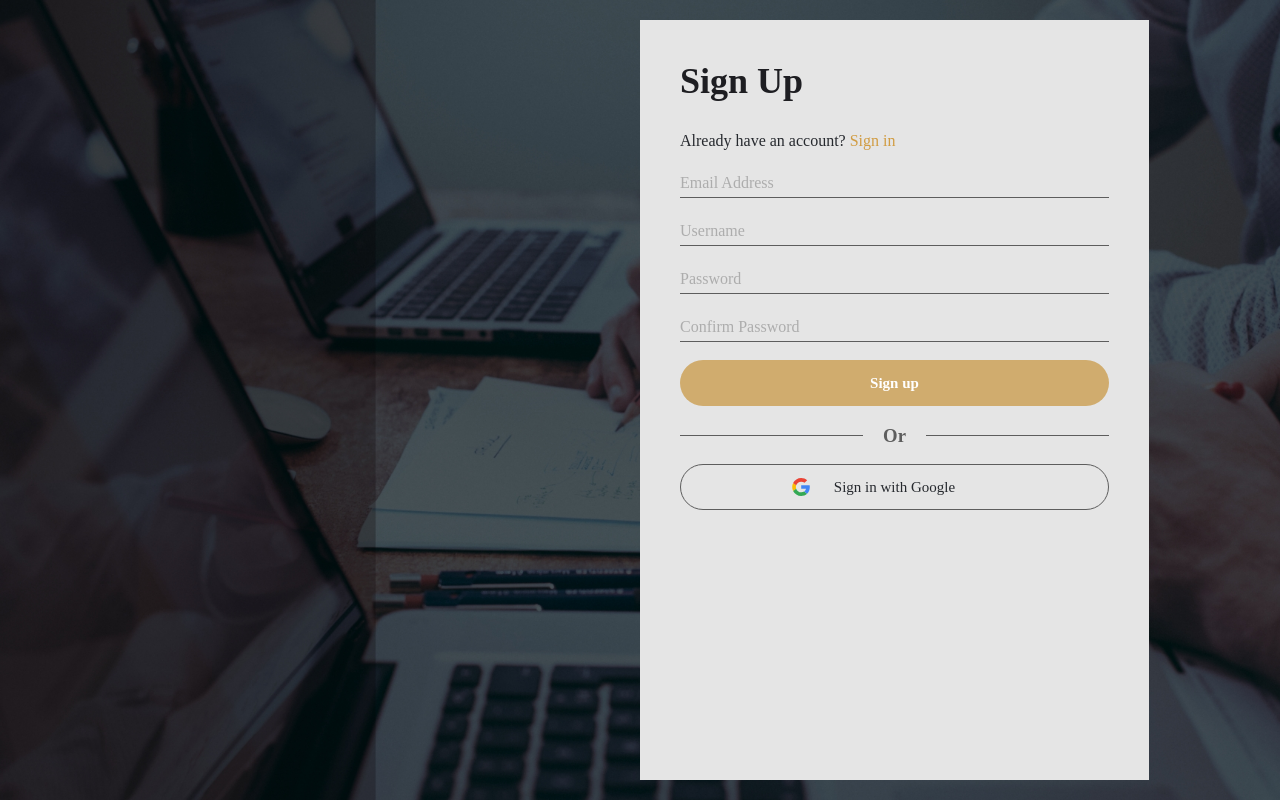
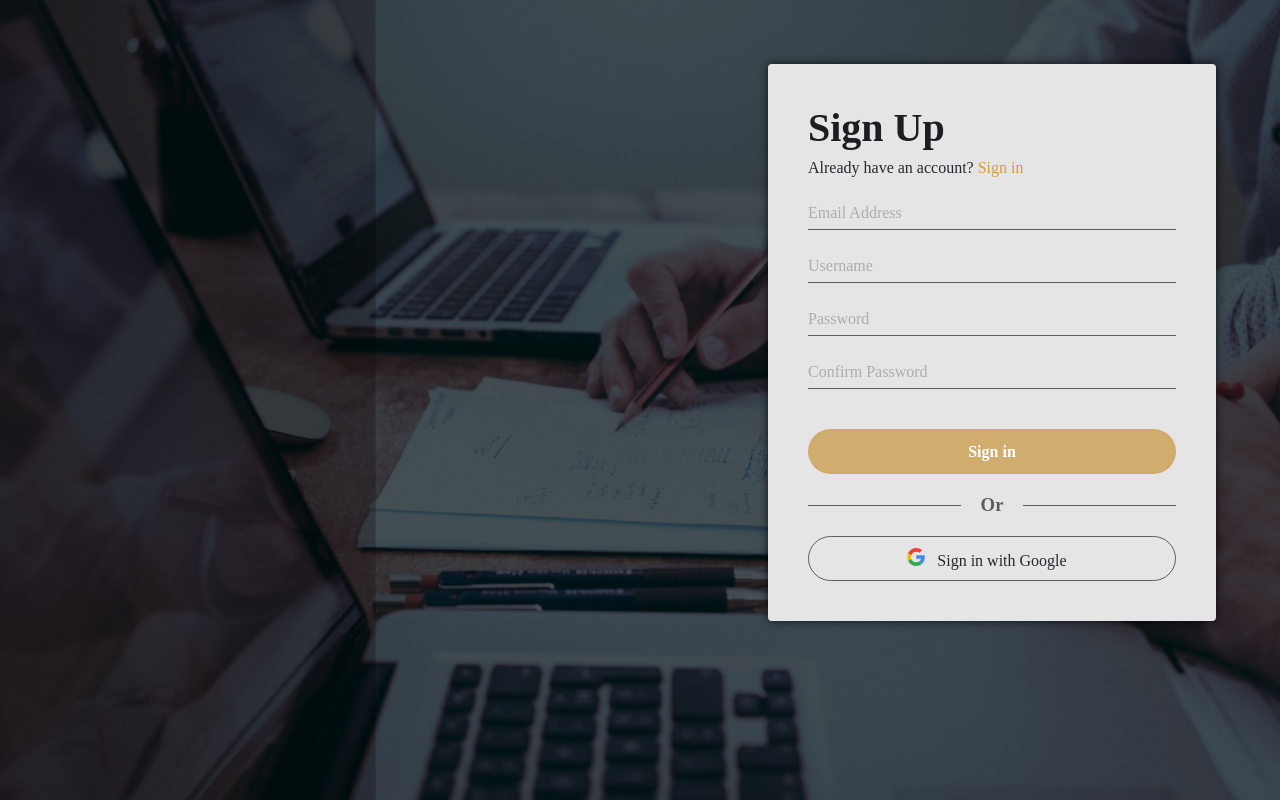
Before and after one commit to Sanjeevsd/asdfg, a Django app: page /signup/ in a window 1280 px wide. Run offline with Django 3.2, Linux system fonts and the light colour scheme; parts of the project's set-up code (start-up, migrations or seed data) failed here and were passed over; some libraries are stand-ins or nearby versions.

Commit message:
push herokusd

```diff
--- a/login_register/static/login/css/style.css
+++ b/login_register/static/login/css/style.css
@@ -1,62 +1,67 @@
-html {
-
-
+*{
+  margin: 0;
+  padding: 0;
+}
+body{
   background-repeat: no-repeat;
   background-size: cover;
   background-attachment: fixed;
   background-position: center;
 }
-
-.loginbox {
+.pstack{
+  height: 100%;
+  width: 100%;
   position: absolute;
-  width: 509px;
-  height: 95%;
-  top: 50%;
-  padding: 10px 40px;
-  left: 50%;
-  background-color: #e5e5e5;
-  transform: translate(0%, -50%);
-  box-sizing: border-box;
 }
 
-h1 {
+.form-box{
+  border-top-left-radius:0;border-top-right-radius:0;
+  padding: 40px;
+  margin: 5%;
+  box-shadow: 0px 0px 10px 0px rgba(0,0,0,0.73);
+  background: #e5e5e5;
   position: relative;
-  width: 106px;
+  border-radius:4px;
+  float: right;
+  box-sizing:border-box;
+  display:flex;
+  flex-direction:column;
+  z-index: 0;
+  min-width: 35%;
+  min-height: 60%;
+}
 
-  overflow: visible;
-  white-space: nowrap;
-  text-align: center;
+.form-box h1 {
+  position: relative;
+  text-align: left;
   font-family: Source Sans Pro;
   font-style: normal;
   font-weight: bold;
-  font-size: 36px;
+  font-size: 2.5rem;
   color: #1e1e22;
 }
 
-h2 {
+.form-box h2 {
+  padding-top: 8px;
   position: relative;
-  width: 190px;
-
-  overflow: visible;
-  white-space: nowrap;
-  text-align: center;
+  text-align: left;
   font-family: Source Sans Pro;
   font-style: normal;
   font-weight: normal;
-  font-size: 16px;
+  font-size: 1rem;
   color: #26292e;
 }
-
 
 
 .txtb{
   border-bottom: 1px solid #5d5d5d;
   position: relative;
   margin: 20px 0;
+
 }
 
 .txtb input{
-  font-size: 15px;
+  font-size: 1.2rem;
   color: #333;
   border: none;
   width: 100%;
@@ -76,19 +81,17 @@ h2 {
   z-index: -1;
   transition: .5s;
 }
-
 .txtb span::after{
   content: '';
   position: absolute;
-  width: 0%;
   height: 2px;
-  color: #adadad;
+  color:#0e0e0e;
   background: #1473E6;
   transition: .5s;
 }
 
 .focusin{
-  color: black;
+  color: red;
 }
 
 .focus + span::before{
@@ -98,117 +101,52 @@ h2 {
   width: 100%;
 }
 
+
 #create {
-  white-space: nowrap;
   text-align: center;
   font-family: Source Sans Pro;
   font-style: normal;
   font-weight: normal;
-  font-size: 16px;
+  font-size: 1rem;
   color: #d19c42;
   text-decoration: none;
 }
-
 #create:hover {
   text-decoration: underline;
 }
 
-.id {
-  position: absolute;
-  width: 397px;
-  height: 44px;
-  left: 56px;
-  top: 174px;
-  overflow: visible;
-
-  white-space: nowrap;
-  line-height: 18px;
-  margin-top: -3px;
-  font-family: Source Sans Pro;
-  font-style: normal;
-  font-weight: normal;
-  font-size: 12px;
-  color: #5d5d5d;
-}
-
-.mail {
-  position: absolute;
-  overflow: visible;
-  left: 56px;
-
-  height: 25px;
-  background: none;
-  border: none;
-  outline: none;
-  border-bottom: 1px solid #5d5d5d;
-}
-
-.pw {
-  position: absolute;
-  width: 397px;
-  height: 44px;
-  left: 56px;
-  top: 238px;
-  overflow: visible;
-
-  white-space: nowrap;
-  line-height: 18px;
-  margin-top: -3px;
-  font-family: Source Sans Pro;
-  font-style: normal;
-  font-weight: normal;
-  font-size: 12px;
-  color: #5d5d5d;
-}
-
-.psw {
-  position: absolute;
-  overflow: visible;
-  left: 56px;
-  top: 248px;
-
-  background: none;
-  border: none;
-  outline: none;
-  border-bottom: 1px solid #5d5d5d;
-}
 
 div.fpa {
   text-align: right;
-  padding-bottom: 10px;
+  padding-top: 10px;
 }
 
 #fp {
   position: relative;
-  text-align: right;
-  overflow: visible;
-  text-decoration: none;
-  white-space: nowrap;
-  text-align: center;
-  line-height: 18px;
-  margin-top: -2px;
   font-family: Source Sans Pro;
   font-style: normal;
   font-weight: normal;
-  font-size: 14px;
+  padding-top: 10px;
+  font-size: 1rem;
+  text-decoration: none;
   color: #5d5d5d;
 }
-
 #fp:hover {
   color: #26292E;
   text-decoration: underline;
-
 }
-
+.signin-div{
+  padding-top: 20px;
+  position: relative;
+  width: 100%;
+  height: 45px;
+}
 .sigin {
-  white-space: nowrap;
   text-align: center;
-  line-height: 18px;
-  margin-top: -1.5px;
   font-family: Source Sans Pro;
   font-style: normal;
   font-weight: normal;
-  font-size: 15px;
+  font-size: 1rem;
   font-weight: bold;
   background-color: #d0ac6e;
   color: white;
@@ -216,7 +154,7 @@ div.fpa {
   border-radius: 23px;
   position: relative;
   width: 100%;
-  height: 46px;
+  height: 100%;
   overflow: visible;
 }
 
@@ -227,21 +165,20 @@ div.fpa {
 
 #or {
   position: relative;
-
   overflow: visible;
-
   white-space: nowrap;
   text-align: center;
   font-family: Source Sans Pro;
   font-style: normal;
   font-weight: normal;
-  font-size: 17px;
+  font-size: 1rem;
   color: #5d5d5d;
 }
 
 h3 {
   display: flex;
   width: 100%;
+  padding-top: 20px;
   justify-content: center;
   color: #5d5d5d;
   align-items: center;
@@ -256,43 +193,68 @@ h3:after {
   margin: 0 20px 0 0;
   flex: 1 0 20px;
 }
-
 h3:after {
   margin: 0 0 0 20px;
 }
 
 
 #gicon {
-  position: absolute;
+  position: relative;
   width: 18px;
   height: 18px;
   overflow: visible;
-  align-self: center;
-  left: 111px;
+  align-items: center;
+
 }
 
 .gsigin {
   white-space: nowrap;
+  padding-right: 10px;
   text-align: center;
-  line-height: 18px;
-  margin-top: -1.5px;
   font-family: Source Sans Pro;
   font-style: normal;
   font-weight: normal;
-  font-size: 15px;
+  font-size: 1rem;
   text-align-last: center;
   background: none;
   color: #26292e;
-
   border: 1px solid #5d5d5d;
   border-radius: 23px;
   position: relative;
   width: 100%;
-  height: 46px;
-
+  height: 100%;
   overflow: visible;
 }
-
 .gsigin:hover {
   cursor: pointer;
 }
+
+@media(max-width:1025px){
+  .form-box{
+    float: none;
+    margin: 6% 25% auto;
+  }
+}
+
+@media(max-width:640px){
+  .form-box{
+    float: none;
+    margin: 6% 15% auto;
+  }
+}
+
+@media(max-width:480px){
+  .form-box{
+    float: left;
+    margin: 0% auto ;
+
+
+  }
+}
+
+@media(max-width:780px){
+  .form-box{
+    float: none;
+    margin: 6% 20% auto;
+  }
+}
--- a/login_register/templates/home.html
+++ b/login_register/templates/home.html
@@ -50,7 +50,7 @@
                                     {% endfor %}
                                     {% endif %}
                                 </span>
-                                <button type="button" class="btn btn-info"  action="logout" style="alignment: center" onclick="location.href='{% url 'logout' %}'">Logout</button>
+                                <button type="button" class="btn btn-info"   style="alignment: center" onclick="location.href='{% url 'logout' %}'">Logout</button>
                             </div>
                         </li>
                     </ul>
--- a/login_register/templates/reg.html
+++ b/login_register/templates/reg.html
@@ -1,18 +1,15 @@
-
-{% load static %}
 <!DOCTYPE html>
-<html lang="en" style="background-image: url('{% static 'login/img/bg.jpg' %}');" >
+<html lang="en">
   <head>
-
+      {% load static %}
     <meta charset="UTF-8" />
       <link rel="shortcut icon" type="image/x-icon" href="{% static 'login/whatproject.ico' %}" />
     <meta name="viewport" content="width=device-width, initial-scale=1.0" />
     <meta http-equiv="X-UA-Compatible" content="ie=edge" />
    <link rel="stylesheet" href="{%  static 'login/css/style.css' %}" />
-    <script src="https://cdnjs.cloudflare.com/ajax/libs/jquery/3.4.1/jquery.min.js" charset="utf-8"></script>
     <title>Register</title>
   </head>
-  <body >
+  <body style="background-image: url('{% static 'login/img/bg.jpg' %}');">
   {#  popovers #}
 <script src="https://stackpath.bootstrapcdn.com/bootstrap/4.3.1/js/bootstrap.min.js" integrity="sha384-JjSmVgyd0p3pXB1rRibZUAYoIIy6OrQ6VrjIEaFf/nJGzIxFDsf4x0xIM+B07jRM" crossorigin="anonymous"></script>
 
@@ -20,8 +17,8 @@
   <script src="https://cdnjs.cloudflare.com/ajax/libs/popper.js/1.14.7/umd/popper.min.js"></script>
   <script src="https://maxcdn.bootstrapcdn.com/bootstrap/4.3.1/js/bootstrap.min.js"></script>
 
-    <section class="login">
-       {% if messages %}
+    <div class="pstack">
+         {% if messages %}
         <script src="https://cdnjs.cloudflare.com/ajax/libs/jquery/3.4.1/jquery.min.js"></script>
         <link rel="stylesheet" type="text/css" href="https://cdnjs.cloudflare.com/ajax/libs/toastr.js/latest/css/toastr.min.css">
         <script src="https://cdnjs.cloudflare.com/ajax/libs/toastr.js/latest/js/toastr.min.js"></script>
@@ -36,10 +33,10 @@
         {% endfor %}
 
     {% endif %}
-      <div class="loginbox">
+      <div class="form-box">
+
         <h1 >Sign Up</h1>
         <h2>
-          {% csrf_token %}
           Already have an account?
           <a href="/login" id="create">Sign in</a>
         </h2>
@@ -61,17 +58,61 @@
             <input type="password" id="confirmpassword" name="ConfirmPassword" required oninvalid="setCustomValidity('Confirm Password')" oninput="setCustomValidity('')"/>
             <span data-placeholder="Confirm Password"></span>
           </div>
+        <div class="signin-div">
+          <input class="sigin" type="submit" value="Sign in" />
+        </div>
+        </form>
+        <h3>Or</h3>
+          <div class="signin-div">
+          <button class="gsigin">
+            <img id="gicon" src="{% static 'login/img/icon/iconfinder_Google_1298745.svg' %}" style="padding-right: 8px;"/>
+            <p style="display: inline; font-size: 1rem;"> Sign in with Google</p>
+          </button>
+        </div>
+
+      </div>
+    </div>
+
+    <!-- <section class="login">
+      <div class="loginbox">
+        <h1 >Sign Up</h1>
+        <h2>
+          Already have an account?
+          <a href="#" id="create">Sign in</a>
+        </h2>
+        <form>
+          <div class="txtb">
+            <input type="email" />
+            <span data-placeholder="Email Address"></span>
+          </div>
+          <div class="txtb">
+            <input type="txt" />
+            <span data-placeholder="Username"></span>
+          </div>
+          <div class="txtb">
+            <input type="password" />
+            <span data-placeholder="Password"></span>
+          </div>
+          <div class="txtb">
+            <input type="password" />
+            <span data-placeholder="Confirm Password"></span>
+          </div>
+          <div class="txtb">
+            <input type="password" />
+            <span data-placeholder="Password"></span>
+          </div>
           <input class="sigin" type="submit" value="Sign up" />
+        </form>
           <h3>Or</h3>
           <div class="rect"></div>
           <div class="rect1"></div>
           <button class="gsigin">
-            <img id="gicon" src="{% static 'login/img/icon/iconfinder_Google_1298745.svg' %}" style="padding-right: 8px;"/>
+            <img id="gicon" src="img/icon/iconfinder_Google_1298745.svg" style="padding-right: 8px;"/>
              Sign in with Google
           </button>
-        </form>
+
       </div>
-    </section>
+    </section> -->
     <script type="text/javascript">
       $(".txtb input").on("focus",function(){
         $(this).addClass("focus");
```
Also changed, not shown: login_register/templates/login.html (+23 -27 lines), db.sqlite3, login_register/static/login/css/profile.css.
